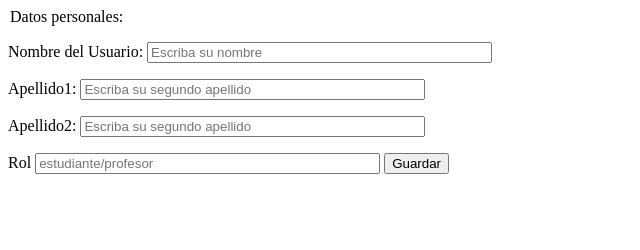
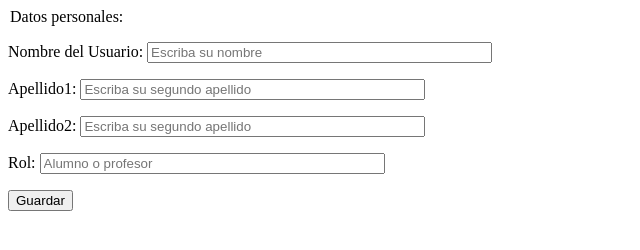
Before and after one commit to AMorGar/Parkinator, a plain HTML site: page src/main/resources/templates/formulario.html in a window 1280 px wide. Shown: the whole page, without its empty margins (0-640 px from the left). Drawn offline with Linux system fonts and the light colour scheme.

Commit message:
terminado fromulario

```diff
--- a/src/main/resources/templates/formulario.html
+++ b/src/main/resources/templates/formulario.html
@@ -87,8 +87,7 @@
 
 
     <p>Apellido2: <input type="text" name="apellido2" size="40" placeholder="Escriba su segundo apellido" th:field="*{apellido2}"></p>
-    <label>Rol</label>
-    <input type="text" name="nombre" size="40" placeholder="estudiante/profesor">
+    <p>Rol: <input type="text" name="Rol" size="40" placeholder="Alumno o profesor" th:field="*{rol}"></p>
     <button type="submit">Guardar</button>
   </form>
 </body>
```
